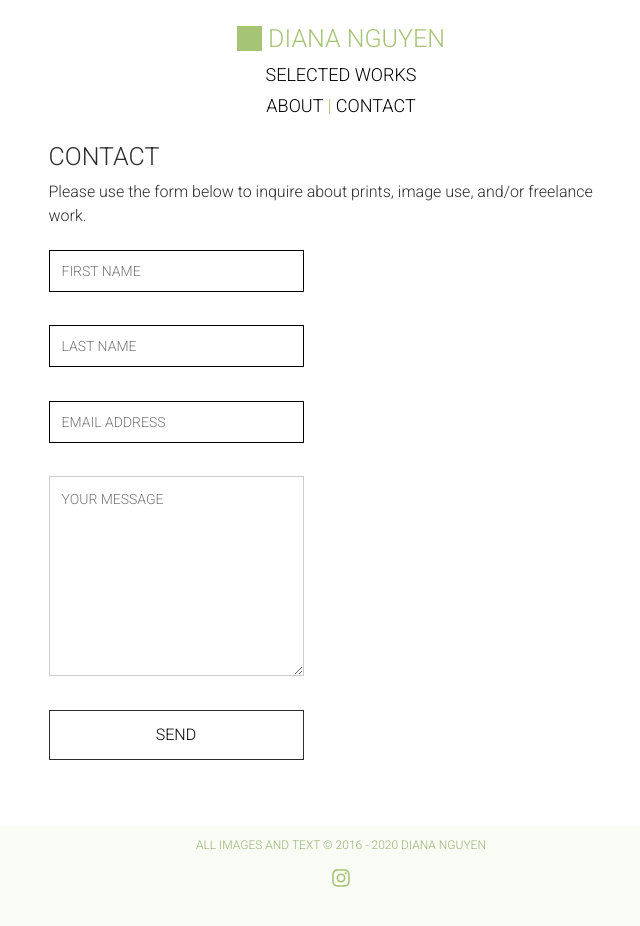
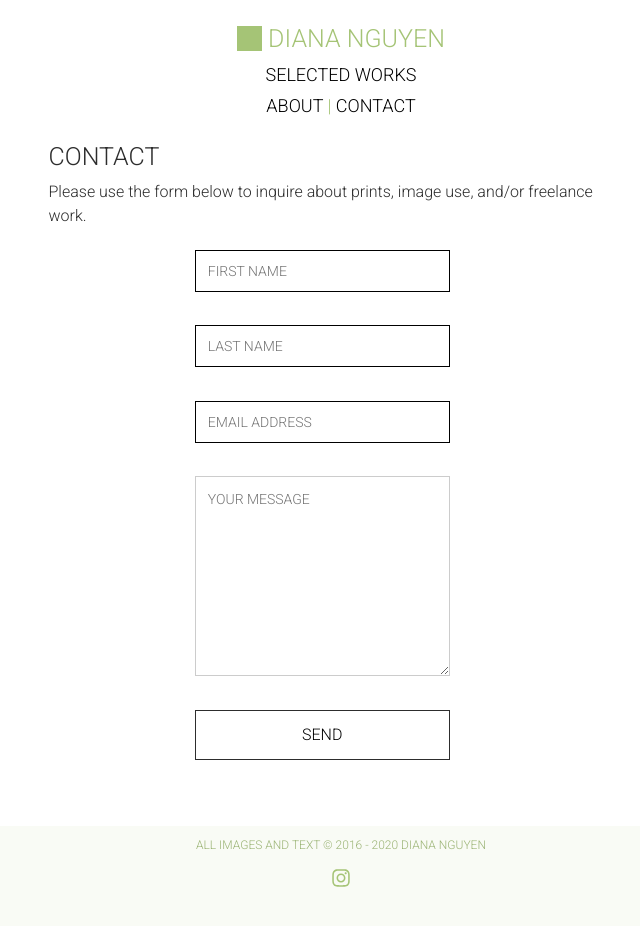
Before and after one commit to dnguye2/dnguye2.github.io, a Jekyll site: the page built from contact.md, in a window 1280 px wide. Shown: the whole page, without its empty margins (299-939 px from the left). Built offline with Jekyll 4.4.1, drawn with Linux system fonts in a browser that asks for light colours.

Commit message:
fixed extra horizon. whitespace by hiding overflow

```diff
--- a/assets/css/main.scss
+++ b/assets/css/main.scss
@@ -92,6 +92,7 @@
   font-family: Roboto;
   font-style: normal;
   font-weight: 300;
+  overflow-x: hidden;
     // margin: 0;
     // display: grid;
     // grid-template-columns:
@@ -148,7 +149,6 @@
     padding-top: 1em;
     padding: 2em 1;
 
-
 }
 
 // Styling Contact Form
@@ -167,6 +167,12 @@
   margin-top: 6px; /* Add a top margin */
   margin-bottom: 16px; /* Bottom margin */
   resize: vertical /* Allow the user to vertically resize the textarea (not horizontally) */
+}
+
+.contact {
+  margin: auto;
+  width: 50%;
+  // padding: 10px;
 }
 
 input[type=submit] {
```
